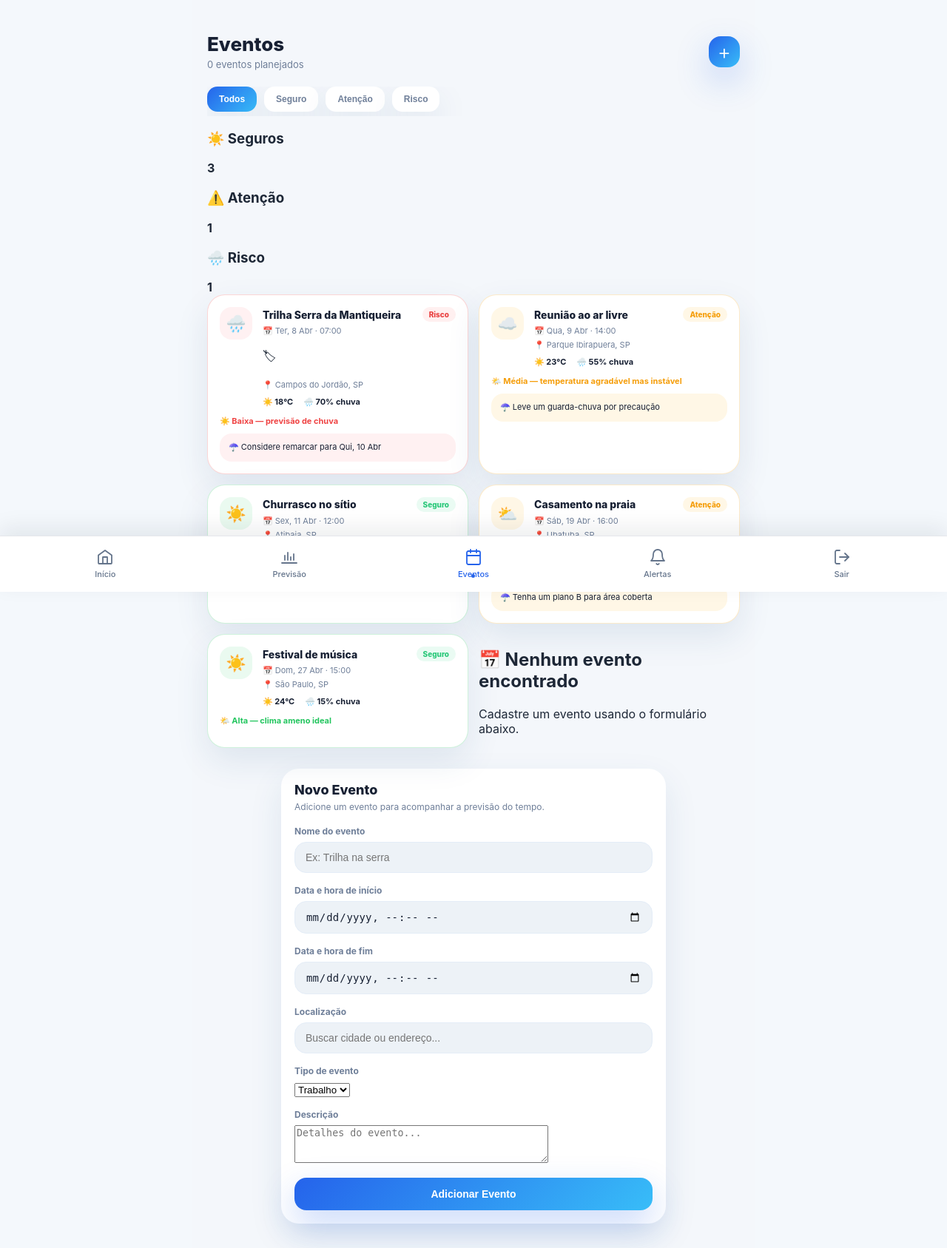
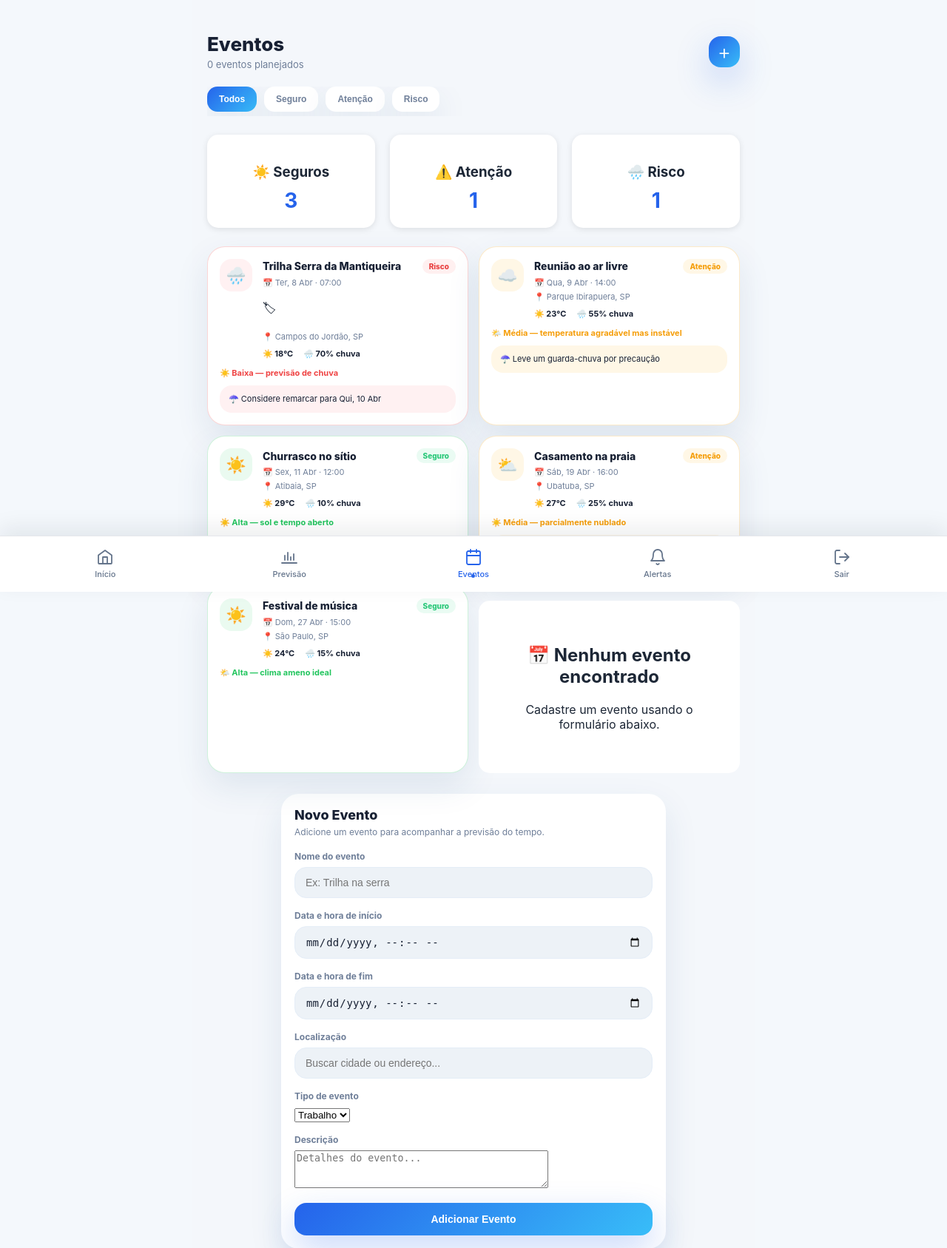
Before and after one commit to raphaabreu16/ClimaGo---Django, a Django app: page /eventos/ in a window 1280 px wide. Shown: the top 1687 px of the page at 74% size. Run offline with Django 5.2, Linux system fonts and the light colour scheme; the visitor is signed in with stand-in values (Sample User, id 1); data comes from the database, SQL or seed files in the repository; data that the repository does not hold is empty.

Commit message:
Update style.css

```diff
--- a/static/css/style.css
+++ b/static/css/style.css
@@ -4006,3 +4006,72 @@ body {
 }
 
 }
+
+
+/* ===== Resumo dos eventos ===== */
+
+.events-summary{
+    display:flex;
+    gap:20px;
+    margin:25px 0;
+}
+
+.summary-card{
+    flex:1;
+    background:#fff;
+    padding:20px;
+    border-radius:15px;
+    text-align:center;
+    box-shadow:0 2px 8px rgba(0,0,0,.1);
+}
+
+.summary-card h3{
+    margin-bottom:10px;
+}
+
+.summary-card strong{
+    font-size:28px;
+    color:#2563eb;
+}
+
+/* ===== Botões ===== */
+
+.event-actions{
+    margin-top:15px;
+    display:flex;
+    gap:10px;
+}
+
+.edit-button{
+    background:#2563eb;
+    color:white;
+    padding:8px 16px;
+    border-radius:8px;
+    text-decoration:none;
+}
+
+.delete-button{
+    background:#ef4444;
+    color:white;
+    padding:8px 16px;
+    border-radius:8px;
+    text-decoration:none;
+}
+
+/* ===== Descrição ===== */
+
+.event-description{
+    margin-top:10px;
+    color:#666;
+    line-height:1.5;
+}
+
+/* ===== Mensagem sem eventos ===== */
+
+.empty-events{
+    text-align:center;
+    padding:40px;
+    background:#fff;
+    border-radius:15px;
+    margin-top:20px;
+}
```
